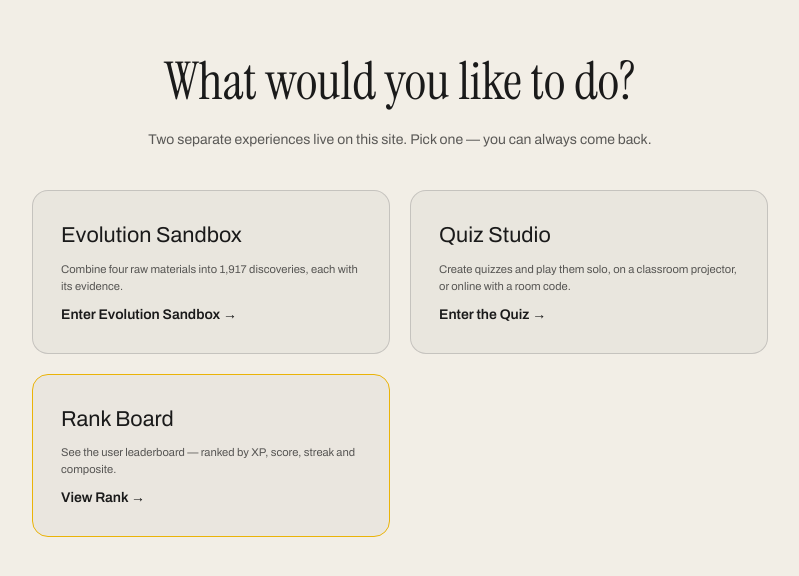
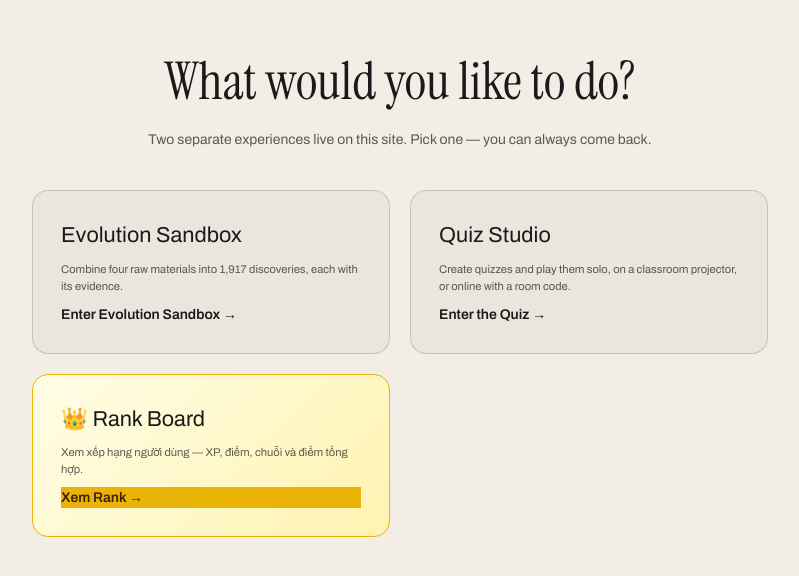
Before and after one commit to nicolasather/evolution-sandbox-next-merged_1, a Next.js app in the folder merged/: page / in a window 1280 px wide. Shown: the part 110-686 px from the top of the page, without its empty margins (240-1039 px from the left). Built offline with nearby package versions, Linux system fonts and the light colour scheme; no server answers.

Commit message:
Update page.tsx

```diff
--- a/merged/app/page.tsx
+++ b/merged/app/page.tsx
@@ -25,10 +25,10 @@ export default function Chooser() {
           <small>Create quizzes and play them solo, on a classroom projector, or online with a room code.</small>
           <span className="cta">Enter the Quiz →</span>
         </Link>
-        <Link href="/quiz/rank" className="choose-card" style={{ borderColor: '#eab308' }}>
-          <h2>Rank Board</h2>
-          <small>See the user leaderboard — ranked by XP, score, streak and composite.</small>
-          <span className="cta">View Rank →</span>
+        <Link href="/quiz/rank" className="choose-card" style={{ borderColor: '#eab308', background: 'linear-gradient(135deg,#fffde7,#fff3b0)' }} aria-label="Xem bảng xếp hạng người dùng">
+          <h2>👑 Rank Board</h2>
+          <small>Xem xếp hạng người dùng — XP, điểm, chuỗi và điểm tổng hợp.</small>
+          <span className="cta" style={{ background: '#eab308', color: '#422006', fontWeight: 700 }}>Xem Rank →</span>
         </Link>
       </div>
     </main>
```
